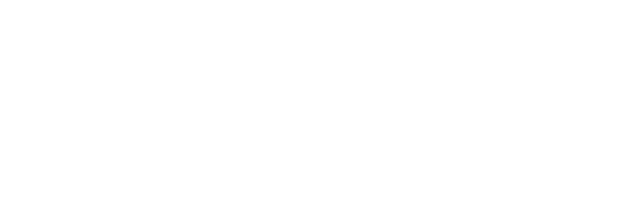
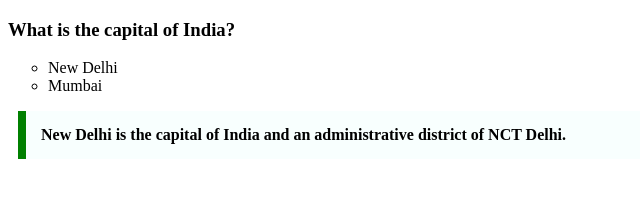
Before and after one commit to acciojob/trivia-Roomaniwahid, a website: page main.html in a window 1280 px wide. Shown: the whole page, without its empty margins (0-640 px from the left). Drawn offline with Linux system fonts and the light colour scheme.

Commit message:
created a submission

```diff
--- a/main.html
+++ b/main.html
@@ -8,7 +8,18 @@
 
 <body>
 	<!-- the entire body must be written by student -->
-    <script type="text/javascript" src="./script.js">
+   <h3>What is the capital of India?</h3>
+
+<ul style="list-style-type:circle">
+  <li>New Delhi</li>
+  <li>Mumbai</li>
+
+</ul>
+	<blockquote cite="https://en.wikipedia.org/wiki/New_Delhi">
+New Delhi is the capital of India and an administrative district of NCT Delhi.
+</blockquote>
+
+	<script type="text/javascript" src="./script.js">
 </script>
 
 </body>
--- a/styles.css
+++ b/styles.css
@@ -1,2 +1,10 @@
+blockquote {
+    max-width: 600px;
+    margin: 10px;
+    padding: 15px;
+    border-left: 8px solid green;
+    background-color: #f8fffe;
+    font-weight: bold;
+}
 
 /* Your CSS Code here. */
```
